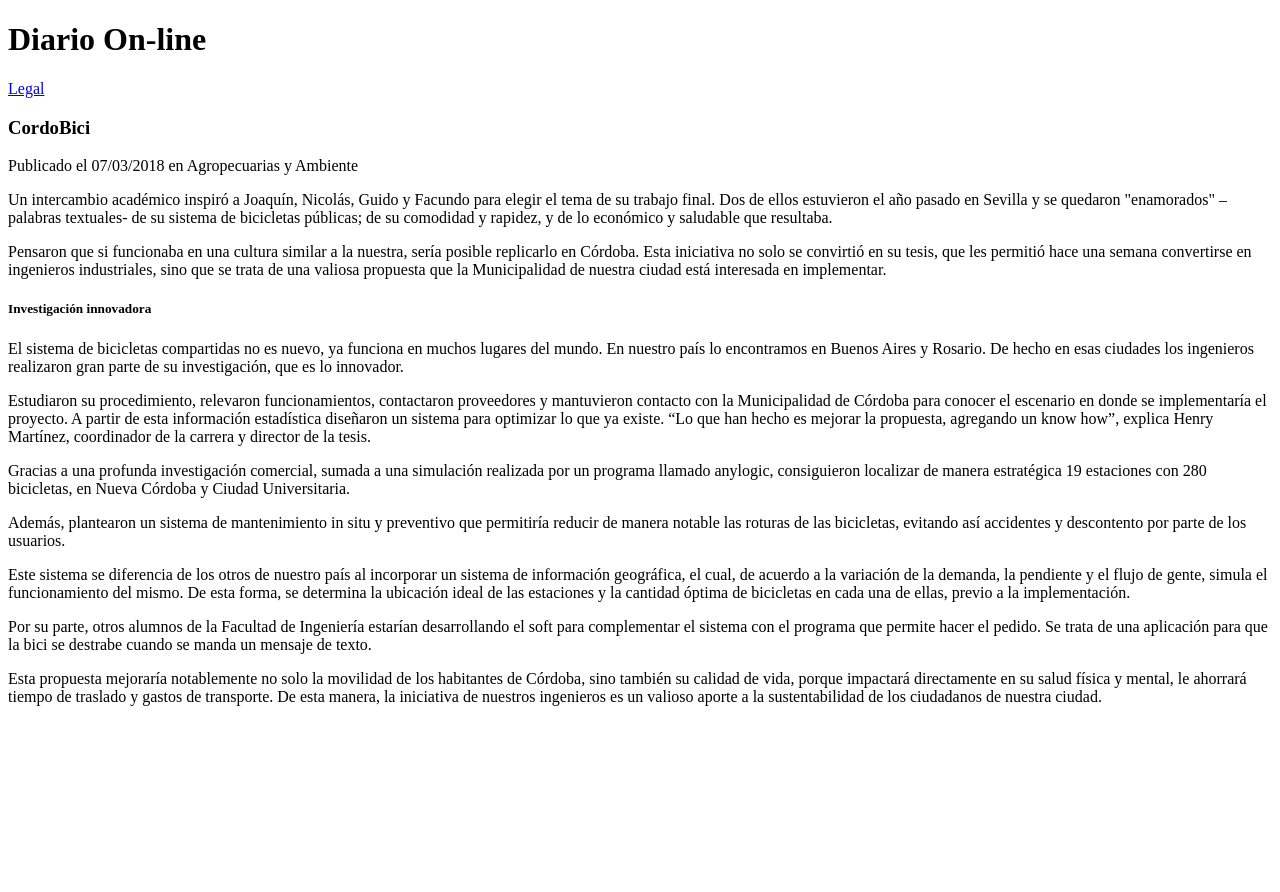
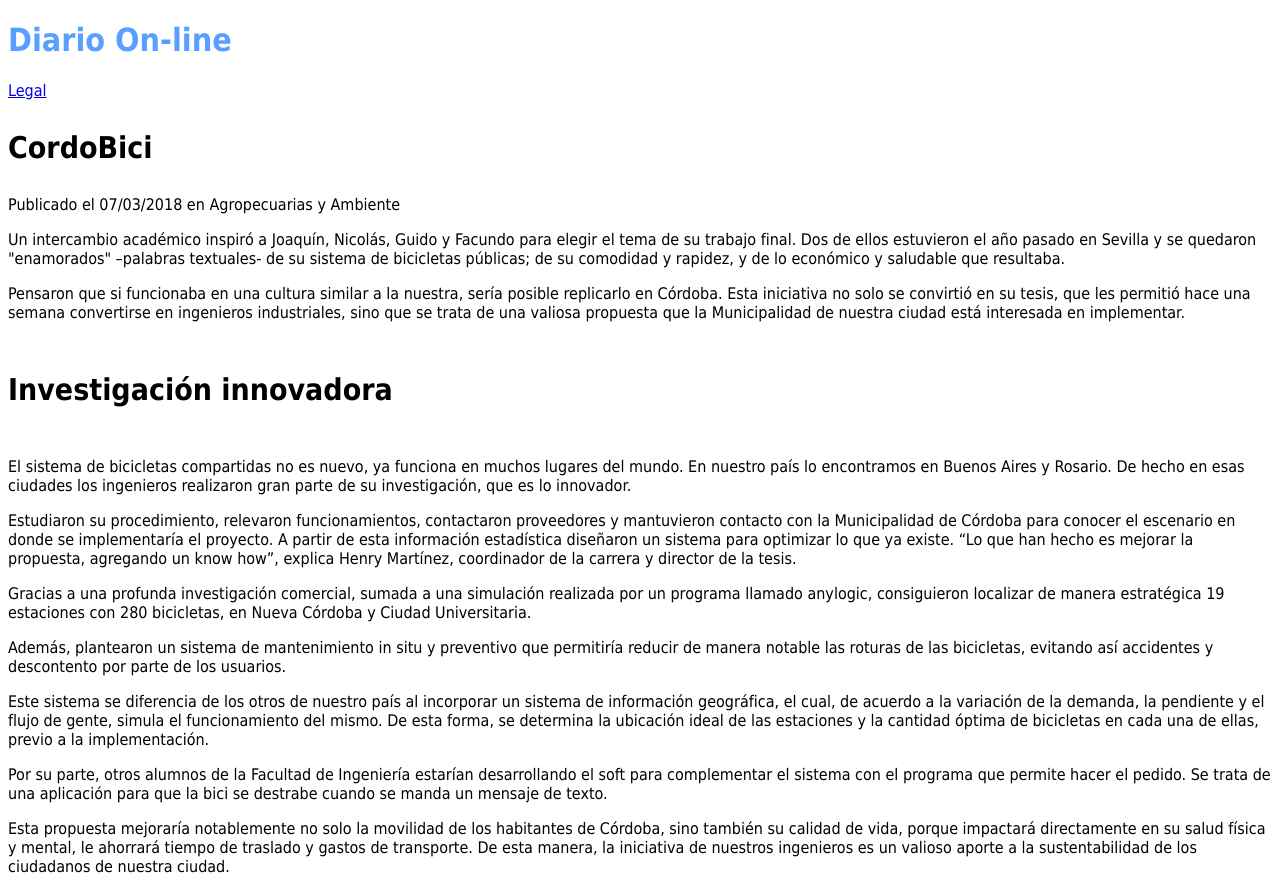
Before and after one commit to UCC-LabCompu2/ejercicios2022-lautarocorrea1, a plain HTML site: page Ejercicios-CSS/ej_columnas.html in a window 1280 px wide. Before the commit the page ends 800 px from the top, so only its background shows below. Drawn offline with Linux system fonts and the light colour scheme.

Commit message:
se realizo ejercicio estilos

```diff
--- a/Ejercicios-CSS/ej_columnas.html
+++ b/Ejercicios-CSS/ej_columnas.html
@@ -1,9 +1,23 @@
 <!DOCTYPE html>
 <html lang="es">
 <head>
+
     <meta charset="UTF-8">
     <title>Ejercicio Columnas</title>
+    <style>
+        #tituloPrincipal{
+            color: #589fff
+        }
+    .tituloNoticia{
+        font-size: 30px;
+    }
+    body{
+        font-family: Tahoma;
+
+    }
+    </style>
 </head>
+
 <body>
 <!--Cree los estilos CSS necesarios para que el texto se visualice en 2 columnas-->
 <header>
```
Also changed, not shown: Ejercicios-JavaScript/ConversorUnidades.html (+2 -2 lines).
